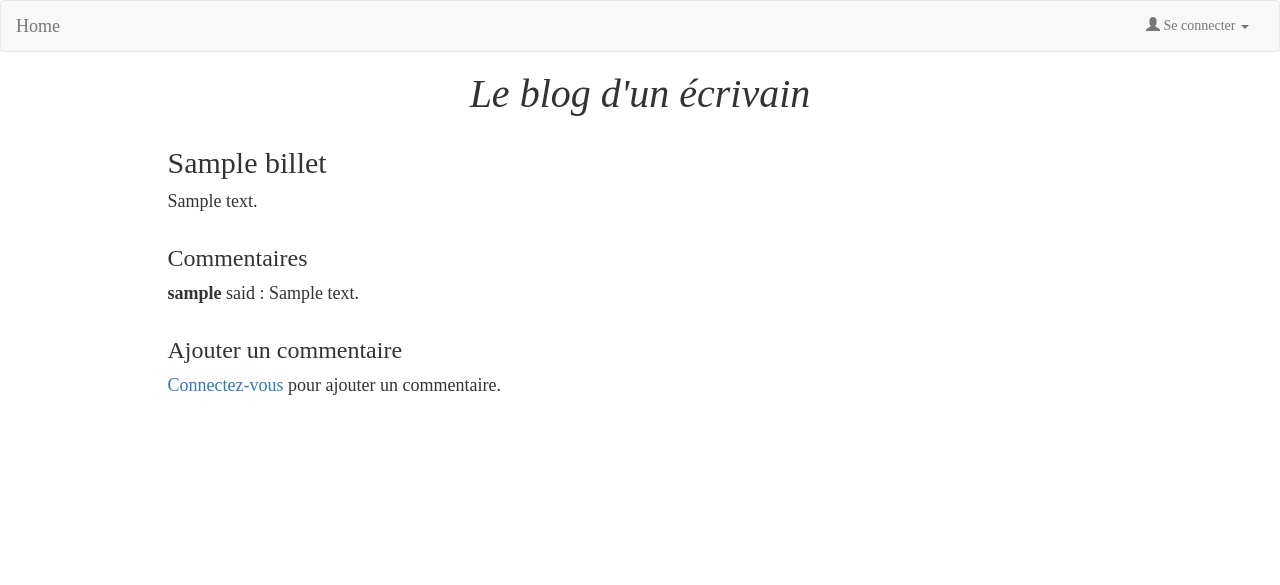
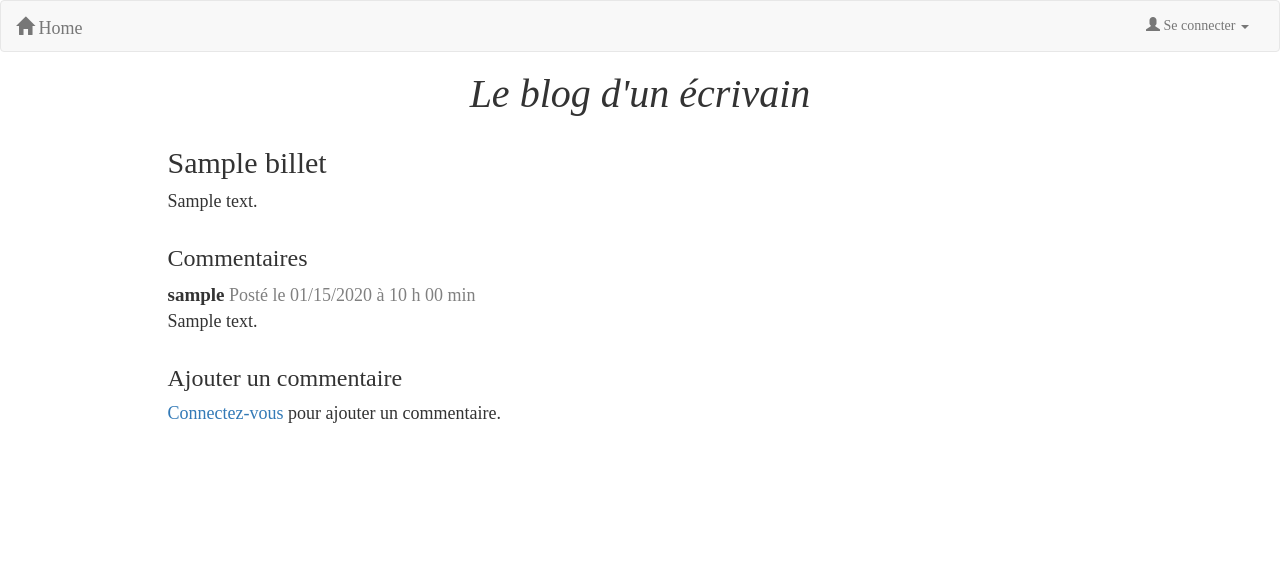
Before and after one commit to ClaireSer/projet4-blog-pour-ecrivain, a PHP site: template views/billet.html.twig in a window 1280 px wide. Shown: the top 585 px of the page. Run offline with PHP 8.4, Linux system fonts and the light colour scheme; the template is opened without the code that fills it: most values are stand-ins (such as "Sample title", 1, 10 or a date in 2020); some libraries are stand-ins or nearby versions.

Commit message:
affichage date commentaire, debut page admin

```diff
--- a/app/routes.php
+++ b/app/routes.php
@@ -8,3 +8,6 @@
 
 $app->get('/login', "writerblog\Controller\HomeController::loginAction")
 ->bind('login');
+
+$app->get('/admin', "writerblog\Controller\AdminController::indexAction")
+->bind('admin');
--- a/db/structure.sql
+++ b/db/structure.sql
@@ -21,6 +21,7 @@ create table t_comment (
     com_content varchar(500) not null,
     billet_id integer not null,
     user_id integer not null,
+    -- com_date date not null,
     constraint fk_com_billet foreign key(billet_id) references t_billet(billet_id),
     constraint fk_com_user foreign key(user_id) references t_user(user_id)
 ) engine=innodb character set utf8 collate utf8_unicode_ci;
--- a/src/DAO/CommentDAO.php
+++ b/src/DAO/CommentDAO.php
@@ -36,6 +36,7 @@ class CommentDAO extends DAO {
         $comment = new Comment();
         $comment->setId($row['com_id']);
         $comment->setContent($row['com_content']);
+        $comment->setDate($row['com_date']);
         if (array_key_exists('billet_id', $row)) {
             $idBillet = $row['billet_id'];
             $billet = $this->billetDAO->read($idBillet);
@@ -52,6 +53,7 @@ class CommentDAO extends DAO {
     public function save(Comment $comment) {
         $dataComment = array(
             'com_content' => $comment->getContent(),
+            'com_date' => $comment->getDate(),
             'billet_id' => $comment->getBillet()->getId(),
             'user_id' => $comment->getAuthor()->getId()
         );
@@ -63,4 +65,8 @@ class CommentDAO extends DAO {
             $comment->setId($id);
         }
     }
+
+    public function countByIdBillet($idBillet) {
+        return $this->getDb()->executeQuery('select * from t_comment where billet_id = ?', array($ibBillet))->rowCount();
+    }
 }
--- a/views/billet.html.twig
+++ b/views/billet.html.twig
@@ -12,10 +12,11 @@
         </div>
     </div>
     <div class="row">
-        <div class="col-sm-offset-1 col-sm-10">
-            <h3>Commentaires</h3>
+        <div class="col-sm-offset-1 col-sm-10 comments">
+            <h3>Commentaires</h3><span></span>
             {% for comment in comments %}
-                <p><strong>{{ comment.author.username }}</strong> said : {{ comment.content }} </p>
+                <p><strong>{{ comment.author.username }}</strong><span> Posté le {{ comment.date|date("m/d/Y \\à H \\h i \\m\\i\\n") }}</span><br/>
+                {{ comment.content }} </p>
             {% else %}
                 <p><i>Pas de commentaire.</i></p>
             {% endfor %}
@@ -35,7 +36,9 @@
                         }}) }}
                     </div>
                     <div class="form-group">
-                        <input type="submit" class="btn btn-primary" value="Envoyer" />
+                        <button type="submit" class="btn btn-primary">
+                            <span class="glyphicon glyphicon-pencil"></span> Envoyer
+                        </button>
                     </div>
                 {{ form_end(commentForm) }}
                 {% for flashMessage in app.session.flashbag.get('success') %}
--- a/views/layout.html.twig
+++ b/views/layout.html.twig
@@ -13,13 +13,13 @@
         <nav class="navbar navbar-default">
         <div class="container-fluid">
             <div class="navbar-header">
-                <a class="navbar-brand" role="button" href="/">Home</a>
+                <a class="navbar-brand" role="button" href="/"><span class="glyphicon glyphicon-home"></span> Home</a>
             </div>
 
             <div class="collapse navbar-collapse" id="bs-example-navbar-collapse-1">
                 <ul class="nav navbar-nav navbar-right">
                     {% if app.user and is_granted('ROLE_ADMIN') %}
-                    <li><a href="#"><span class="glyphicon glyphicon-cog"></span>Administration</a></li>
+                    <li><a href="{{ path('admin') }}"><span class="glyphicon glyphicon-cog"></span> Administration</a></li>
                     {% endif %}
                     <li class="dropdown">
                         {% if is_granted('IS_AUTHENTICATED_FULLY') %}
--- a/web/css/writerblog.css
+++ b/web/css/writerblog.css
@@ -40,3 +40,9 @@ h2 a:hover {
 .loginForm * , .alert {
     font-size: 17px;
 }
+.comments strong {
+    font-size: 19px;
+}
+.comments span {
+    color: grey;
+}
```
Also changed, not shown: src/Controller/AdminController.php (added, +16 -0 lines), src/Controller/HomeController.php (+5 -3 lines), src/Domain/Comment.php (+9 -0 lines), views/admin.html.twig (added, +10 -0 lines).
